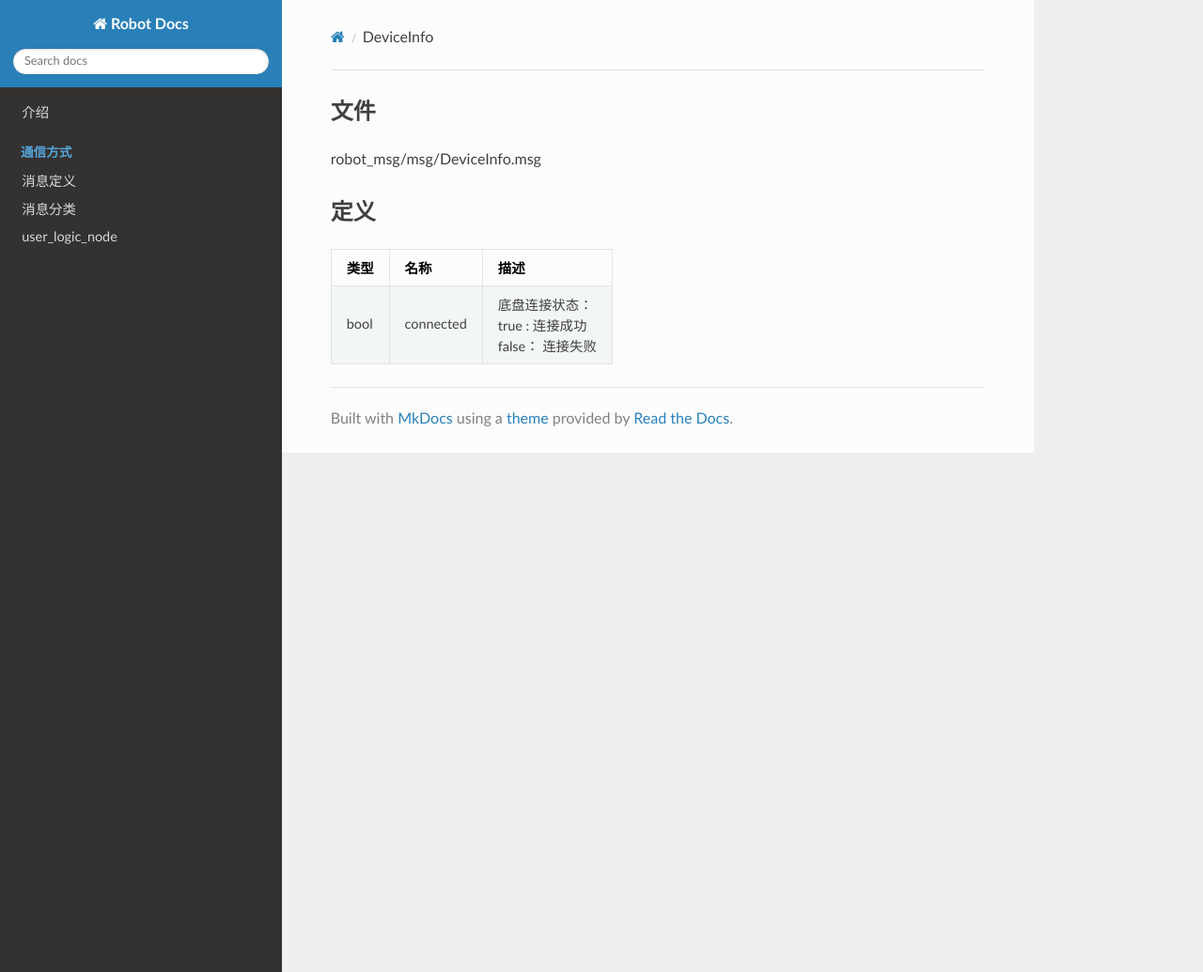
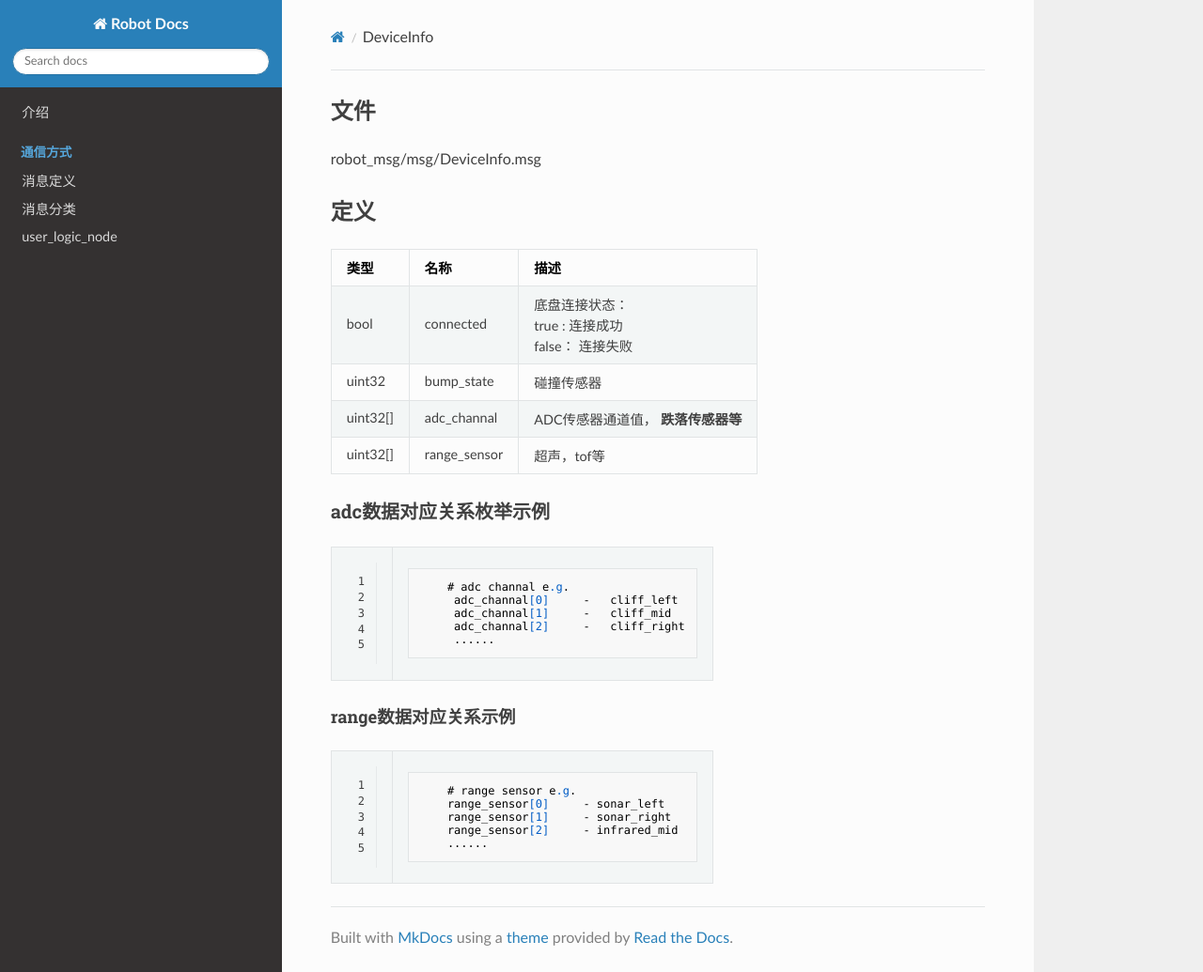
Before and after one commit to beyoungglh/mkdocs-test, an MkDocs documentation site: the page built from docs/msgs/DeviceInfo.md, in a window 1280 px wide and 1035 px high. Shown: the whole window at 94% size. Built offline with MkDocs 1.6.1, drawn with Linux system fonts in a browser that asks for light colours; nearby versions of some CDN libraries.

Commit message:
add sonar adc

````diff
--- a/docs/msgs/DeviceInfo.md
+++ b/docs/msgs/DeviceInfo.md
@@ -7,3 +7,25 @@ robot_msg/msg/DeviceInfo.msg
 类型| 名称 | 描述
 --|--|--
 bool | connected | 底盘连接状态： <br> true : 连接成功 <br> false： 连接失败
+uint32 | bump_state | 碰撞传感器
+uint32[] | adc_channal | ADC传感器通道值， **跌落传感器等**
+uint32[] | range_sensor | 超声，tof等
+
+### adc数据对应关系枚举示例
+
+```
+    # adc channal e.g.
+     adc_channal[0]     -   cliff_left
+     adc_channal[1]     -   cliff_mid
+     adc_channal[2]     -   cliff_right
+     ......
+```
+
+#### range数据对应关系示例
+```
+    # range sensor e.g.
+    range_sensor[0]     - sonar_left
+    range_sensor[1]     - sonar_right
+    range_sensor[2]     - infrared_mid
+    ......
+```
````
Also changed, not shown: docs/消息分类.md (+2 -2 lines).
